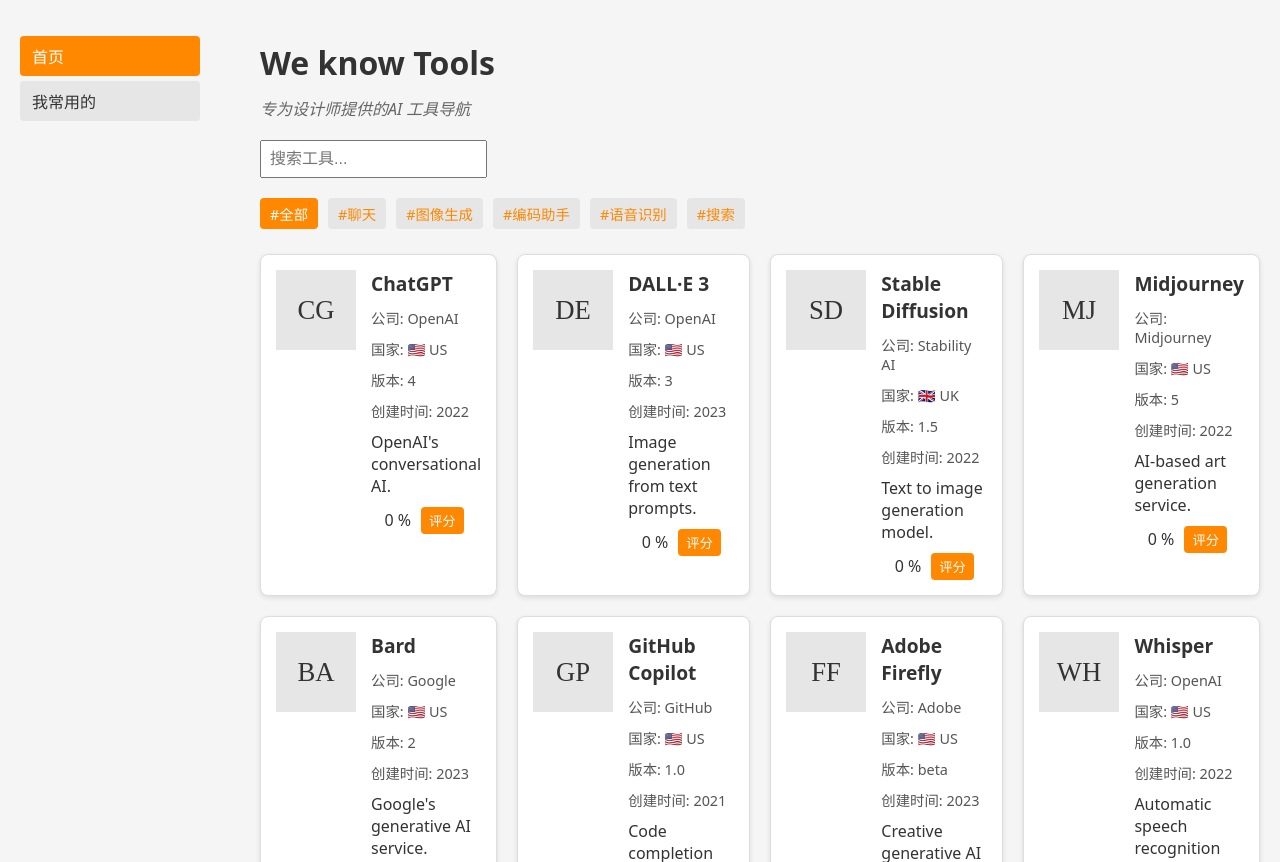
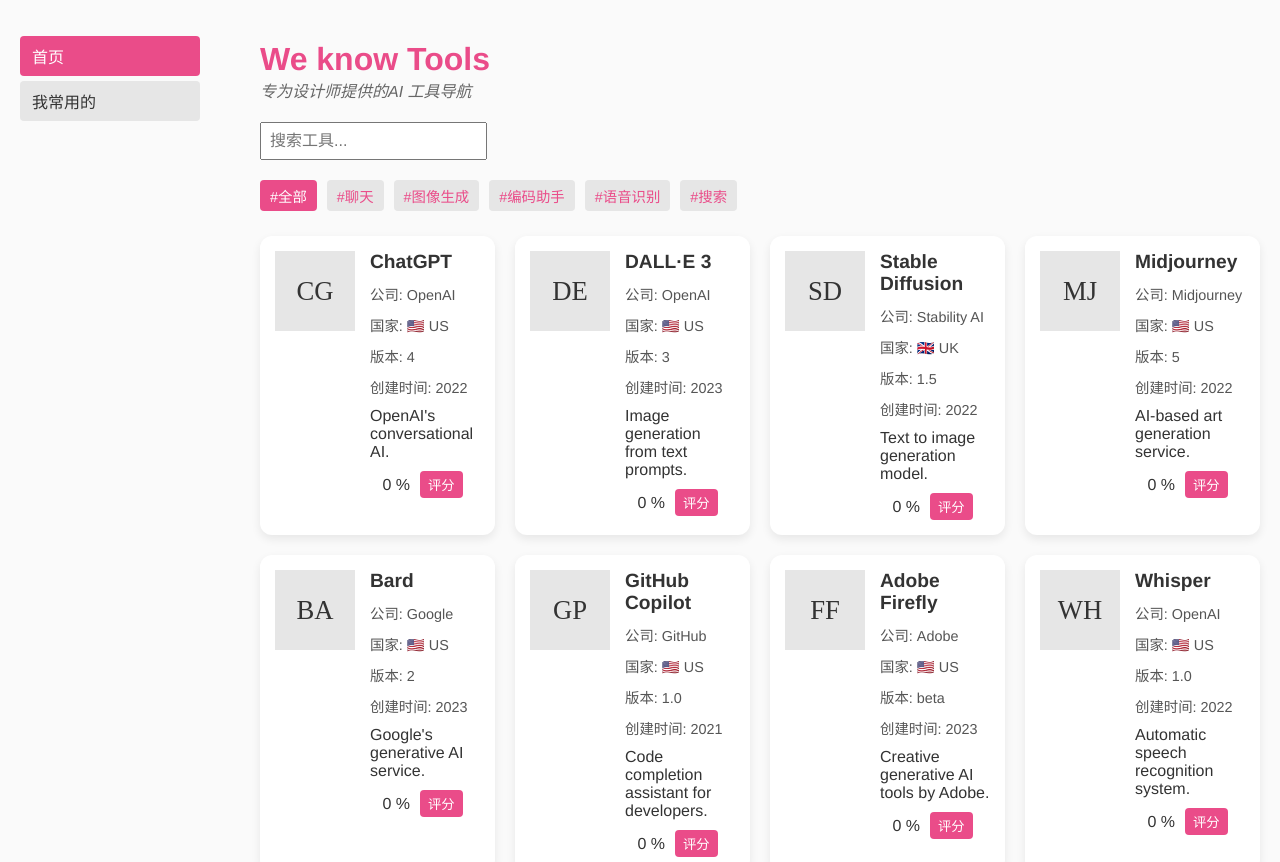
Before and after one commit to dororoliu666/bigbang, a website: page index.html in a window 1280 px wide. Shown: the top 862 px of the page. Drawn offline with Linux system fonts and the light colour scheme.

Commit message:
Adopt Dribbble-inspired styling

```diff
--- a/style.css
+++ b/style.css
@@ -1,6 +1,6 @@
 body {
-    font-family: system-ui, sans-serif;
-    background: #f5f5f5;
+    font-family: "Helvetica Neue", Arial, sans-serif;
+    background: #fafafa;
     margin: 0;
     padding: 20px;
     color: #333;
@@ -30,7 +30,7 @@
 }
 
 .sidebar li.active {
-    background: #ff8800;
+    background: #ea4c89;
     color: #fff;
 }
 
@@ -59,6 +59,11 @@
     margin-bottom: 20px;
 }
 
+h1 {
+    color: #ea4c89;
+    margin-bottom: 10px;
+}
+
 .category-tag {
     display: inline-block;
     margin-right: 10px;
@@ -67,12 +72,12 @@
     background: #e6e6e6;
     border-radius: 4px;
     cursor: pointer;
-    color: #ff8800;
+    color: #ea4c89;
     font-size: 0.9em;
 }
 
 .category-tag.active {
-    background: #ff8800;
+    background: #ea4c89;
     color: #fff;
 }
 
@@ -98,9 +103,9 @@
 .tool {
     position: relative;
     background: #fff;
-    border: 1px solid #ddd;
-    border-radius: 8px;
-    box-shadow: 0 2px 5px rgba(0,0,0,0.1);
+    border: none;
+    border-radius: 12px;
+    box-shadow: 0 4px 10px rgba(0,0,0,0.08);
     padding: 15px;
     display: flex;
     align-items: flex-start;
@@ -141,7 +146,7 @@
     bottom: 10px;
     right: 10px;
     padding: 6px 12px;
-    background: #ff8800;
+    background: #ea4c89;
     color: #fff;
     text-decoration: none;
     border-radius: 4px;
@@ -152,7 +157,7 @@
 }
 
 .visit-btn:hover {
-    background: #e67600;
+    background: #d44179;
 }
 
 .rating-container {
@@ -174,7 +179,7 @@
 
 .rate-btn {
     padding: 4px 8px;
-    background: #ff8800;
+    background: #ea4c89;
     color: #fff;
     border: none;
     border-radius: 4px;
@@ -182,5 +187,5 @@
 }
 
 .rate-btn:hover {
-    background: #e67600;
+    background: #d44179;
 }
```
Also changed, not shown: README.md.
